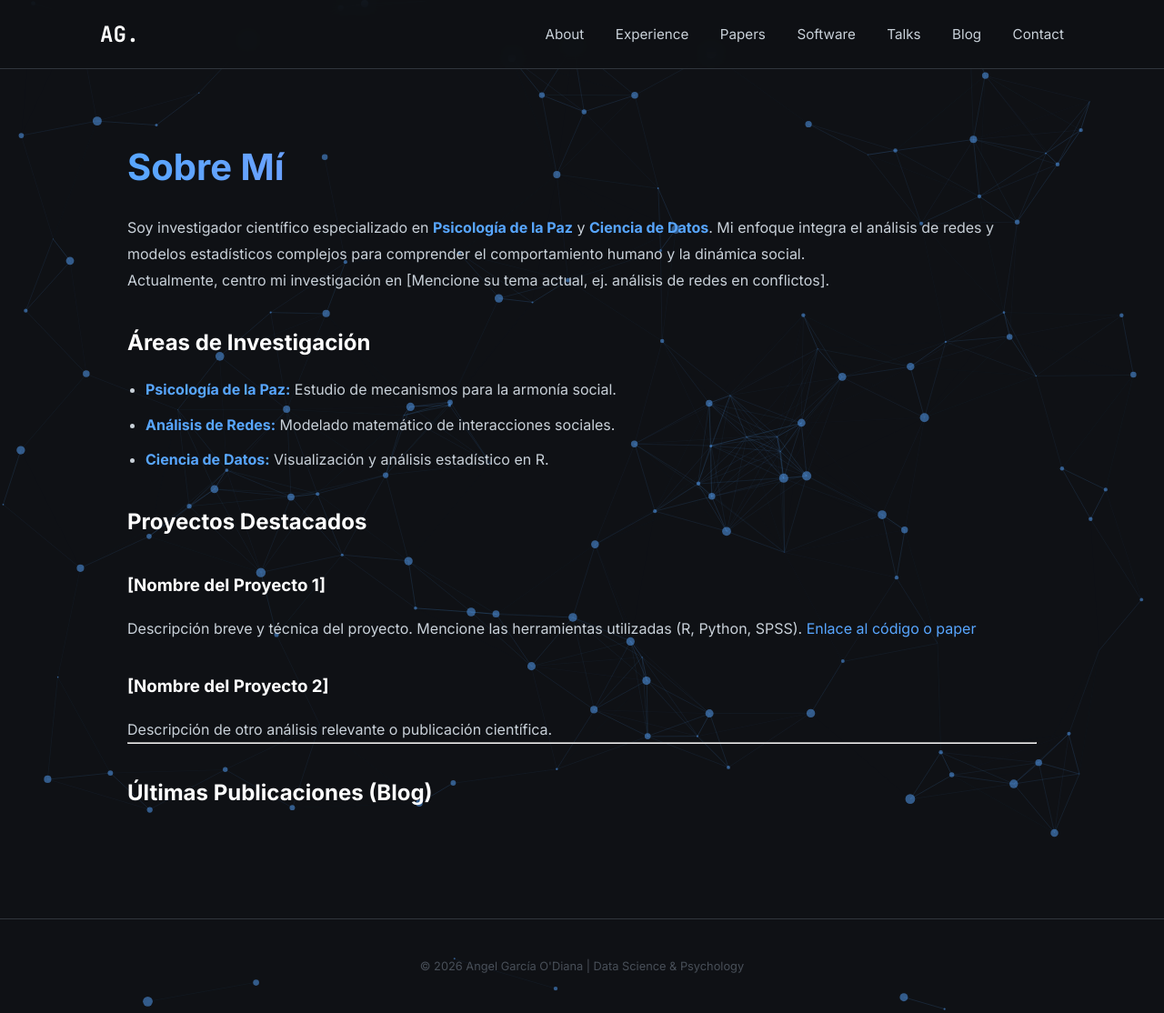
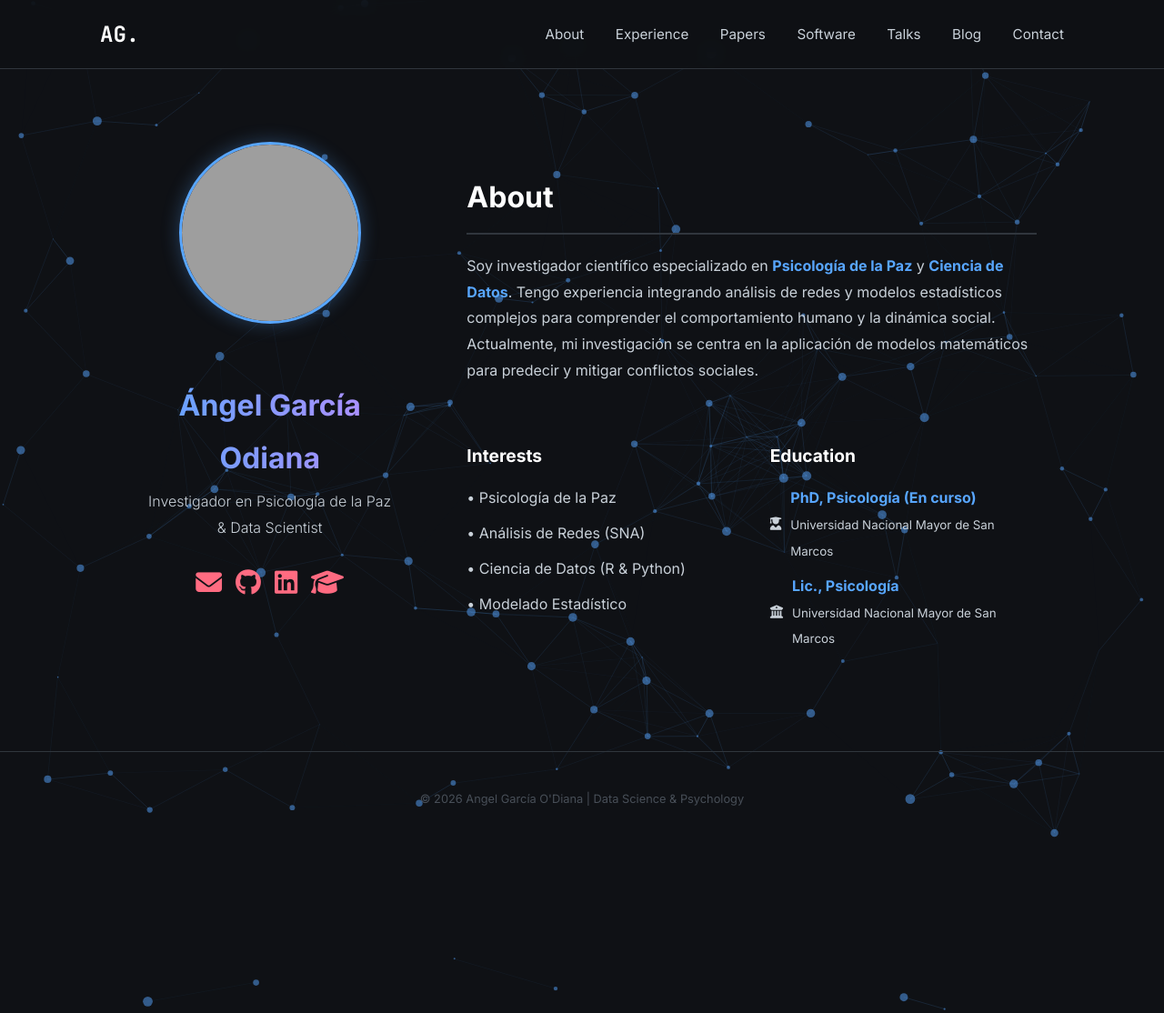
Before and after one commit to AngelGarciaODiana/AngelGarciaODiana.github.io, a Jekyll site: the page built from index.md, in a window 1280 px wide and 1114 px high. Shown: the whole window at 91% size. Built offline with Jekyll 4.4.1, drawn with Linux system fonts in a browser that asks for light colours; our own code applies the rules of GitHub Pages for plain Markdown files; grey boxes are pictures that could not be loaded.

Commit message:
Revise profile layout and enhance content
Updated personal profile section with new layout and content.

```diff
--- a/index.md
+++ b/index.md
@@ -2,25 +2,63 @@
 layout: default
 ---
 
-# Sobre Mí
+<div class="profile-container">
 
-Soy investigador científico especializado en **Psicología de la Paz** y **Ciencia de Datos**. Mi enfoque integra el análisis de redes y modelos estadísticos complejos para comprender el comportamiento humano y la dinámica social.
+    <div class="profile-sidebar">
+        <img src="https://avatars.githubusercontent.com/u/9919?v=4" alt="Ángel García" class="profile-pic">
 
-Actualmente, centro mi investigación en [Mencione su tema actual, ej. análisis de redes en conflictos].
+        <h1 class="profile-name">Ángel García Odiana</h1>
+        <p class="profile-role">Investigador en Psicología de la Paz <br>& Data Scientist</p>
 
-## Áreas de Investigación
-* **Psicología de la Paz:** Estudio de mecanismos para la armonía social.
-* **Análisis de Redes:** Modelado matemático de interacciones sociales.
-* **Ciencia de Datos:** Visualización y análisis estadístico en R.
+        <div class="social-icons">
+            <a href="mailto:tu-email@ejemplo.com"><i class="fas fa-envelope"></i></a>
+            <a href="https://github.com/angelgarciaodiana"><i class="fab fa-github"></i></a>
+            <a href="#"><i class="fab fa-linkedin"></i></a>
+            <a href="#"><i class="fas fa-graduation-cap"></i></a>
+        </div>
+    </div>
 
-## Proyectos Destacados
+    <div class="profile-content">
+        <h2 class="section-title">About</h2>
 
-### [Nombre del Proyecto 1]
-Descripción breve y técnica del proyecto. Mencione las herramientas utilizadas (R, Python, SPSS).
-[Enlace al código o paper](#)
+        <p>
+            Soy investigador científico especializado en <strong>Psicología de la Paz</strong> y <strong>Ciencia de Datos</strong>. Tengo experiencia integrando análisis de redes y modelos estadísticos complejos para comprender el comportamiento humano y la dinámica social.
+        </p>
+        <p>
+            Actualmente, mi investigación se centra en la aplicación de modelos matemáticos para predecir y mitigar conflictos sociales.
+        </p>
 
-### [Nombre del Proyecto 2]
-Descripción de otro análisis relevante o publicación científica.
+        <div class="info-grid">
+            <div class="info-column">
+                <h3>Interests</h3>
+                <ul class="clean-list">
+                    <li>• Psicología de la Paz</li>
+                    <li>• Análisis de Redes (SNA)</li>
+                    <li>• Ciencia de Datos (R & Python)</li>
+                    <li>• Modelado Estadístico</li>
+                </ul>
+            </div>
 
----
-## Últimas Publicaciones (Blog)
+            <div class="info-column">
+                <h3>Education</h3>
+                <ul class="clean-list">
+                    <li>
+                        <i class="fas fa-user-graduate"></i>
+                        <div>
+                            <strong>PhD, Psicología (En curso)</strong><br>
+                            <small>Universidad Nacional Mayor de San Marcos</small>
+                        </div>
+                    </li>
+                    <li>
+                        <i class="fas fa-university"></i>
+                        <div>
+                            <strong>Lic., Psicología</strong><br>
+                            <small>Universidad Nacional Mayor de San Marcos</small>
+                        </div>
+                    </li>
+                </ul>
+            </div>
+        </div>
+    </div>
+
+</div>
```
